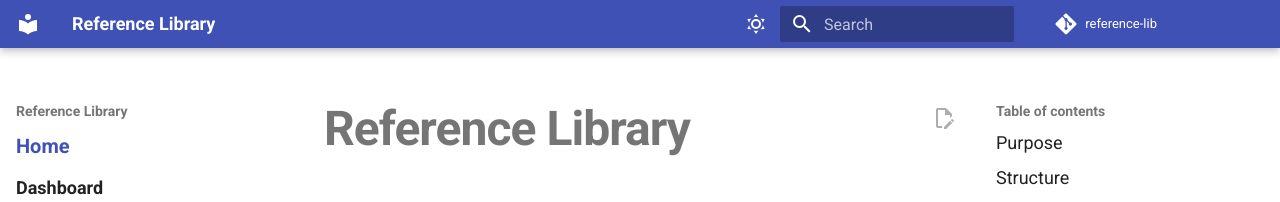
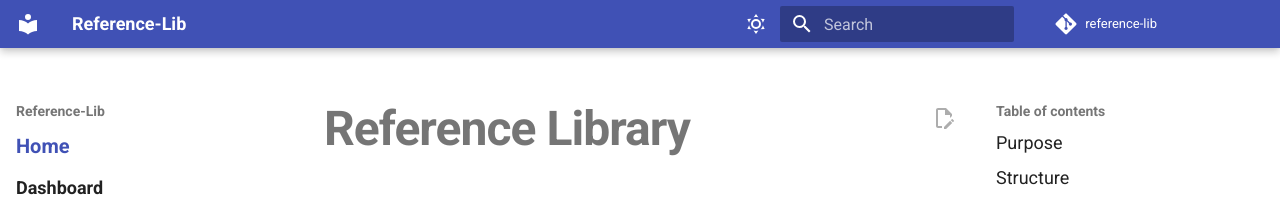
Before and after one commit to holeyhan3/reference-lib, an MkDocs documentation site: the page built from docs/index.md, in a window 1280 px wide. Shown: the top 202 px of the page. Built offline with MkDocs 1.6.1 and Material for MkDocs 9.7.7, drawn with Linux system fonts in a browser that asks for light colours; comment, search, counter and statistics services are not loaded.

```diff
--- a/mkdocs.yml
+++ b/mkdocs.yml
@@ -1,4 +1,4 @@
-site_name: Reference Library
+site_name: Reference-Lib
 site_url: https://holeyhan3.github.io/reference-lib/
 site_description: Personal knowledge base and study notes
 site_author: Hans
```
Also changed, not shown: 1 other file.
